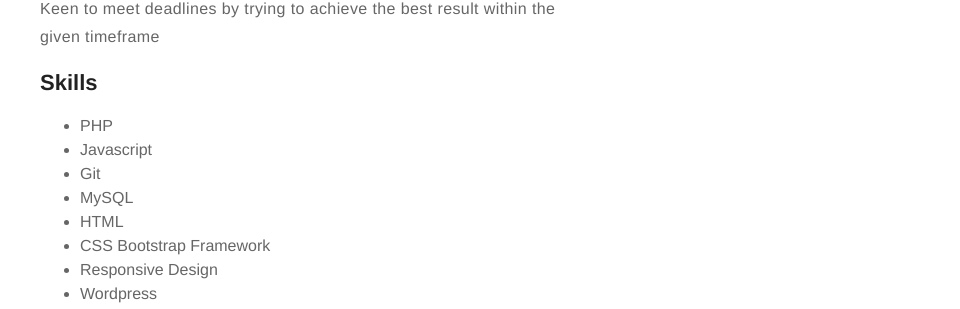
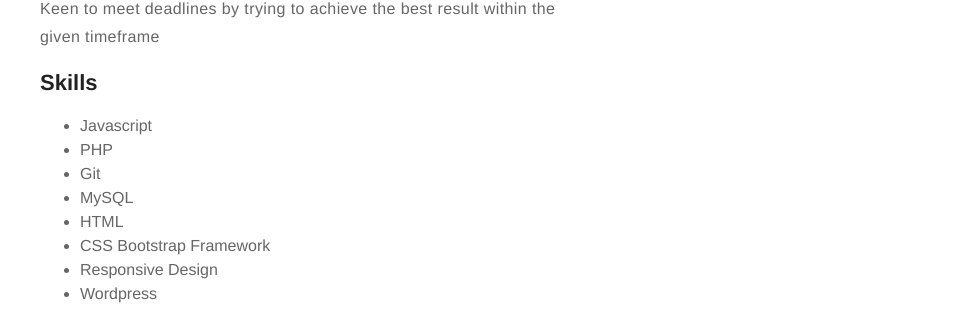
Before and after one commit to Vasilisdm/front-cover, a Jekyll site: the page built from about.md, in a window 1280 px wide. Shown: the part 491-800 px from the top of the page, without its empty margins (320-1280 px from the left). Built offline with Jekyll 4.4.1, drawn with Linux system fonts in a browser that asks for light colours.

```diff
--- a/about.md
+++ b/about.md
@@ -10,8 +10,8 @@ Keen to meet deadlines by trying to achieve the best result within the given tim
 <h2>Skills</h2>
 
 <ul class="skill-list">
+	<li>Javascript</li>
 	<li>PHP</li>
-	<li>Javascript</li>
 	<li>Git</li>
 	<li>MySQL</li>
 	<li>HTML</li>
```
